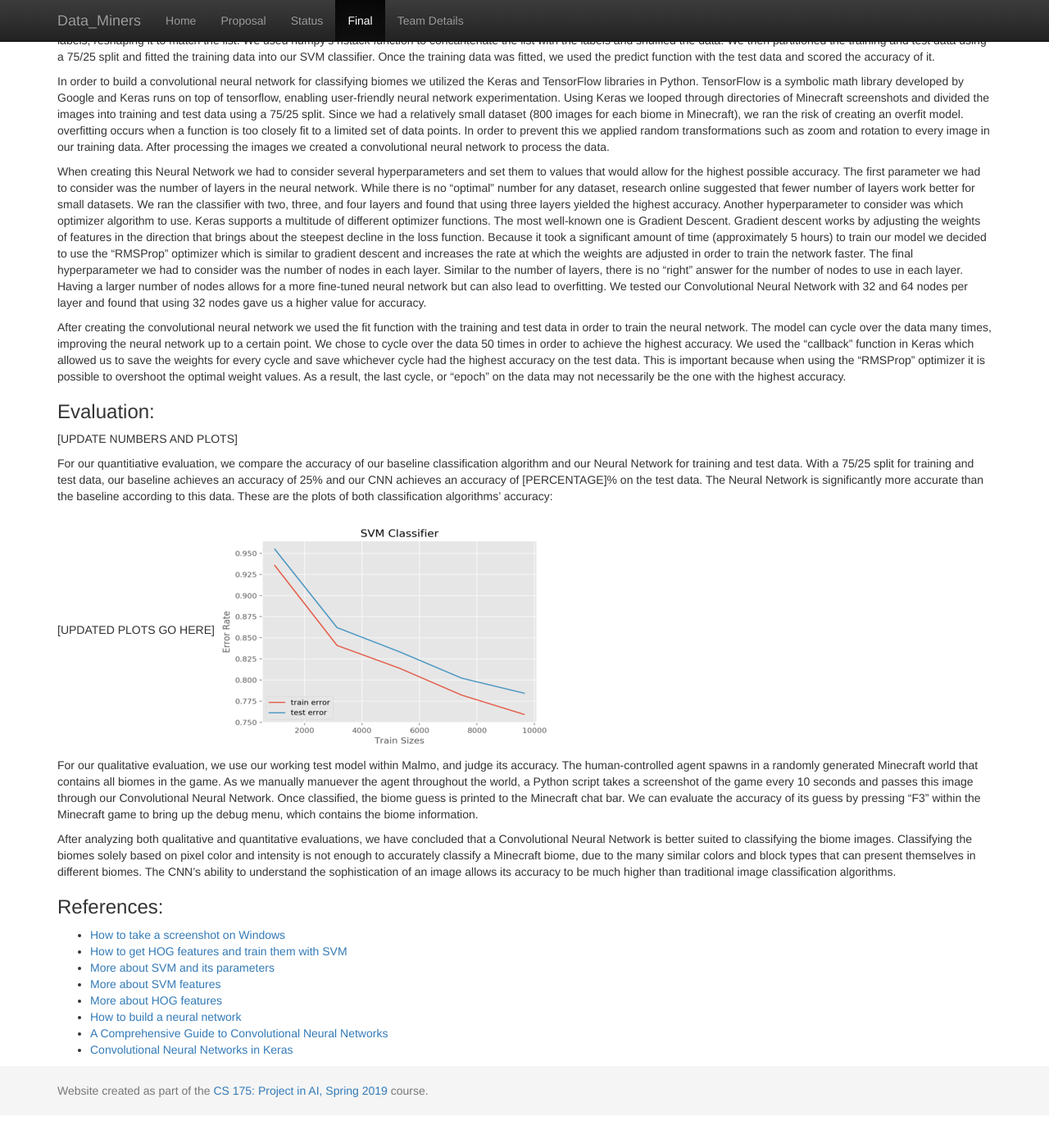
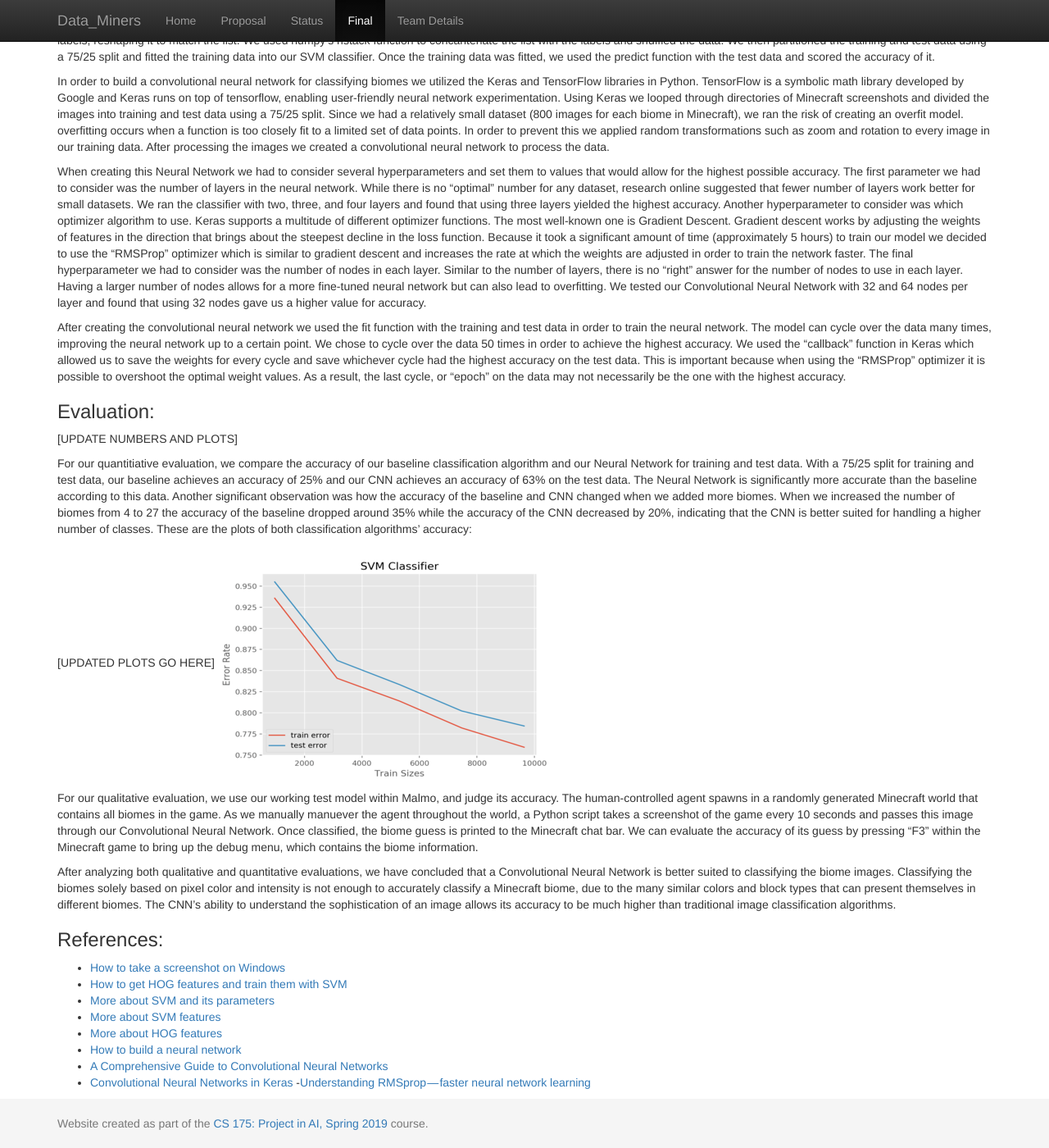
Before and after one commit to gordonyin1337/Data_Miners, a Jekyll site: the page built from docs/final.md, in a window 1280 px wide and 1400 px high, scrolled down 643 px. Shown: the whole window at 82% size. Built offline with Jekyll 4.4.1, drawn with Linux system fonts in a browser that asks for light colours; before the commit the page ends 2003 px from its top, so only the background shows below that.

Commit message:
Update final.md

```diff
--- a/docs/final.md
+++ b/docs/final.md
@@ -26,7 +26,7 @@ When creating this Neural Network we had to consider several hyperparameters and
 ### Evaluation:
 [UPDATE NUMBERS AND PLOTS]
 
-For our quantitiative evaluation, we compare the accuracy of our baseline classification algorithm and our Neural Network for training and test data. With a 75/25 split for training and test data, our baseline achieves an accuracy of 25% and our CNN achieves an accuracy of [PERCENTAGE]% on the test data. The Neural Network is significantly more accurate than the baseline according to this data. These are the plots of both classification algorithms’ accuracy:
+For our quantitiative evaluation, we compare the accuracy of our baseline classification algorithm and our Neural Network for training and test data. With a 75/25 split for training and test data, our baseline achieves an accuracy of 25% and our CNN achieves an accuracy of 63% on the test data. The Neural Network is significantly more accurate than the baseline according to this data. Another significant observation was how the accuracy of the baseline and CNN changed when we added more biomes. When we increased the number of biomes from 4 to 27 the accuracy of the baseline dropped around 35% while the accuracy of the CNN decreased by 20%, indicating that the CNN is better suited for handling a higher number of classes. These are the plots of both classification algorithms’ accuracy:
 
 [UPDATED PLOTS GO HERE]
 ![](images/svmnew.png "SVM training and test error")
@@ -44,3 +44,4 @@ After analyzing both qualitative and quantitative evaluations, we have concluded
 - [How to build a neural network](https://towardsdatascience.com/building-a-convolutional-neural-network-cnn-in-keras-329fbbadc5f5)
 - [A Comprehensive Guide to Convolutional Neural Networks](https://towardsdatascience.com/a-comprehensive-guide-to-convolutional-neural-networks-the-eli5-way-3bd2b1164a53)
 - [Convolutional Neural Networks in Keras](https://towardsdatascience.com/building-a-convolutional-neural-network-cnn-in-keras-329fbbadc5f5)
+-[Understanding RMSprop — faster neural network learning](https://towardsdatascience.com/understanding-rmsprop-faster-neural-network-learning-62e116fcf29a)
```
